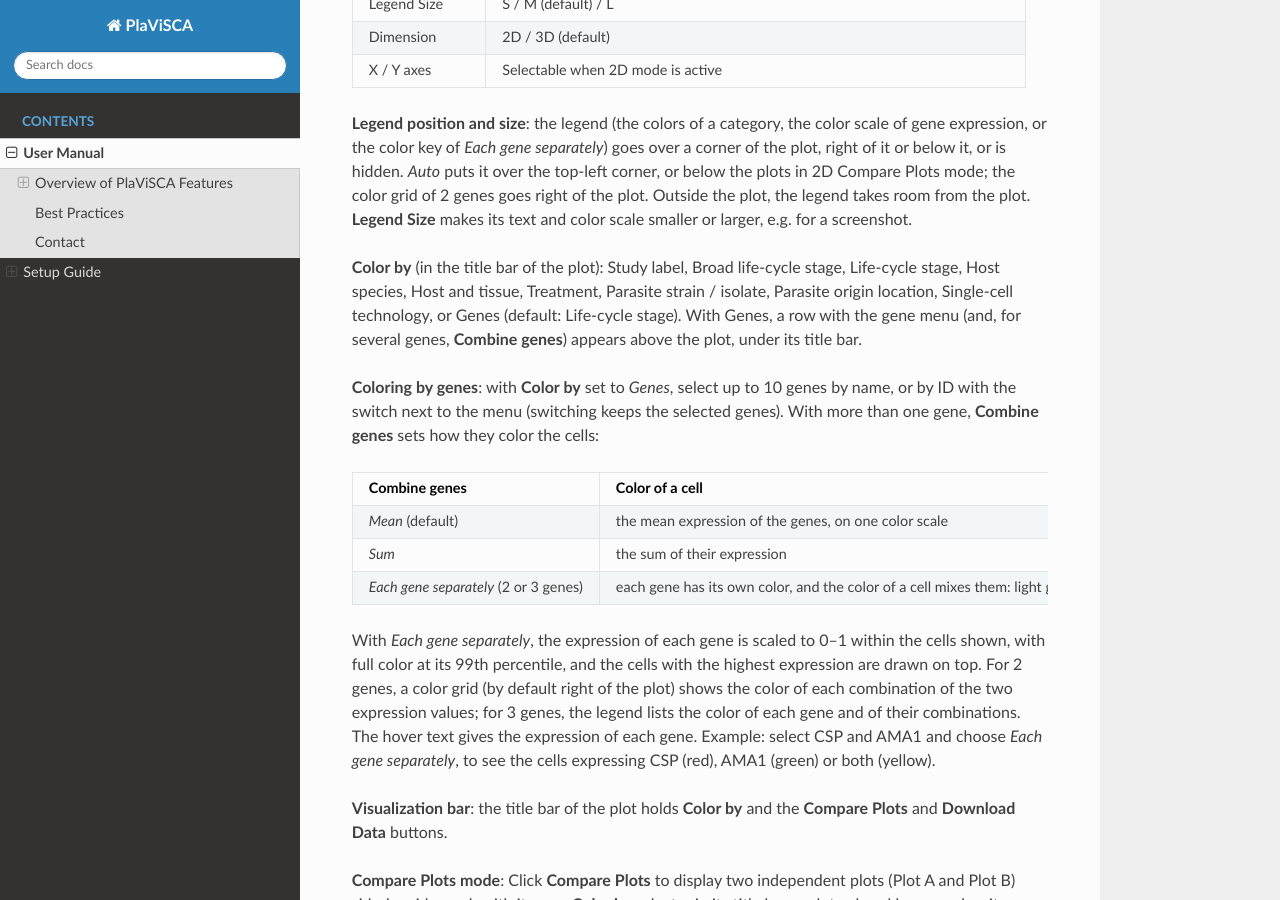
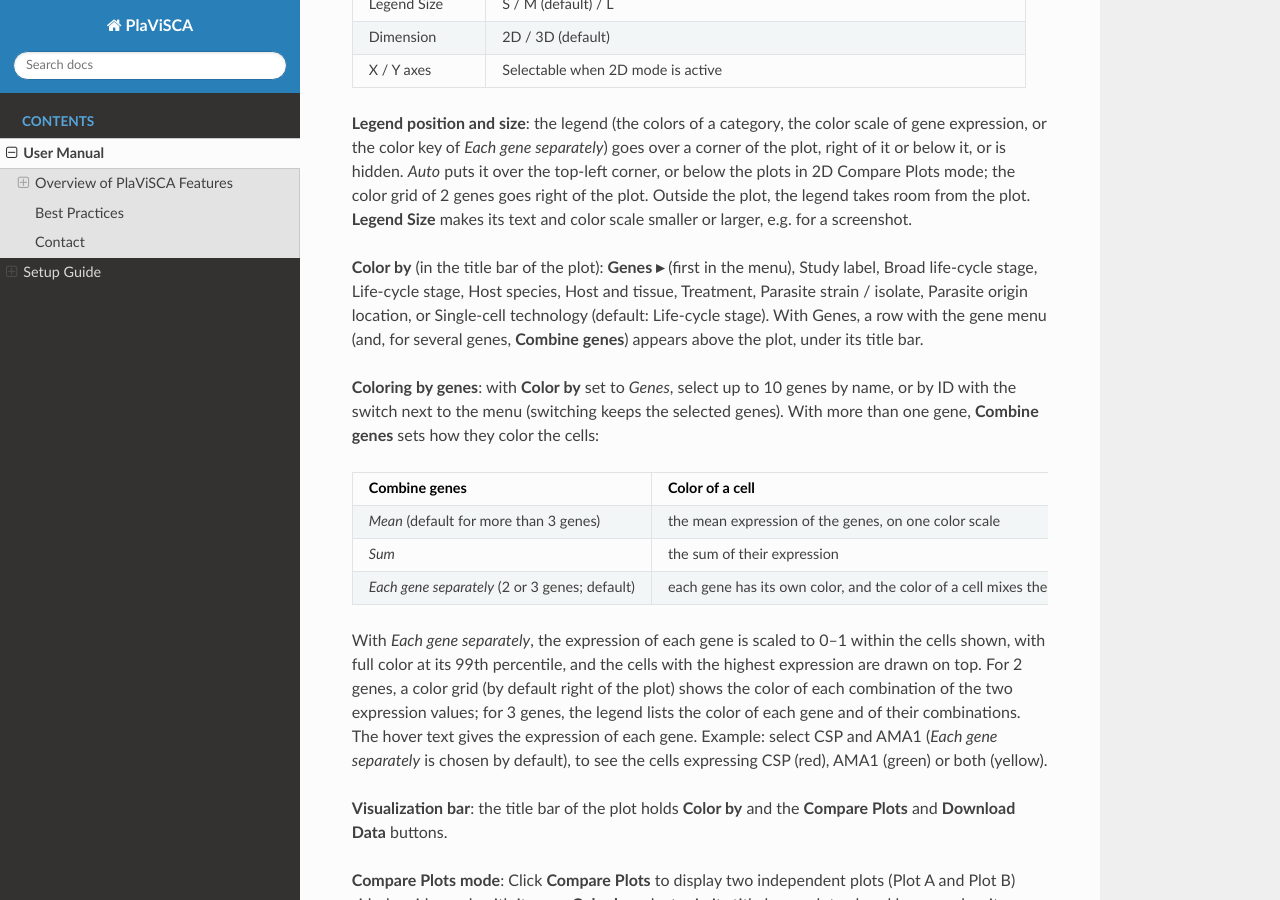
Before and after one commit to baia-ipc/PlaViSCA-app, a Sphinx documentation site: the page built from manual/docs/source/user_manual.md, in a window 1280 px wide and 900 px high, scrolled down 3254 px. Built offline with Sphinx 7.4.7 and the Read the Docs theme 3.1.0, drawn with Linux system fonts in a browser that asks for light colours.

Commit message:
Embeddings: Genes first in Color by, Each gene separately by default
"Genes ▸" is the first choice of the Color by menus, set apart from the
categories (bold, in the primary colour, with a line below), since it
opens the gene menu. Combine genes starts at "Each gene separately"
for 2 or 3 genes, and uses Mean for more.

```diff
--- a/manual/docs/source/user_manual.md
+++ b/manual/docs/source/user_manual.md
@@ -75,17 +75,17 @@ The Embeddings tab offers dimensionality reduction and customizable visualizatio
 
 **Legend position and size**: the legend (the colors of a category, the color scale of gene expression, or the color key of *Each gene separately*) goes over a corner of the plot, right of it or below it, or is hidden. *Auto* puts it over the top-left corner, or below the plots in 2D Compare Plots mode; the color grid of 2 genes goes right of the plot. Outside the plot, the legend takes room from the plot. **Legend Size** makes its text and color scale smaller or larger, e.g. for a screenshot.
 
-**Color by** (in the title bar of the plot): Study label, Broad life-cycle stage, Life-cycle stage, Host species, Host and tissue, Treatment, Parasite strain / isolate, Parasite origin location, Single-cell technology, or Genes (default: Life-cycle stage). With Genes, a row with the gene menu (and, for several genes, **Combine genes**) appears above the plot, under its title bar.
+**Color by** (in the title bar of the plot): **Genes ▸** (first in the menu), Study label, Broad life-cycle stage, Life-cycle stage, Host species, Host and tissue, Treatment, Parasite strain / isolate, Parasite origin location, or Single-cell technology (default: Life-cycle stage). With Genes, a row with the gene menu (and, for several genes, **Combine genes**) appears above the plot, under its title bar.
 
 **Coloring by genes**: with **Color by** set to *Genes*, select up to 10 genes by name, or by ID with the switch next to the menu (switching keeps the selected genes). With more than one gene, **Combine genes** sets how they color the cells:
 
 | Combine genes | Color of a cell |
 |---|---|
-| *Mean* (default) | the mean expression of the genes, on one color scale |
+| *Mean* (default for more than 3 genes) | the mean expression of the genes, on one color scale |
 | *Sum* | the sum of their expression |
-| *Each gene separately* (2 or 3 genes) | each gene has its own color, and the color of a cell mixes them: light grey where no gene is expressed, red for the first gene, green for the second, blue for the third. Co-expression gives mixed colors: red + green = yellow, red + blue = magenta, green + blue = cyan, all three = dark grey |
+| *Each gene separately* (2 or 3 genes; default) | each gene has its own color, and the color of a cell mixes them: light grey where no gene is expressed, red for the first gene, green for the second, blue for the third. Co-expression gives mixed colors: red + green = yellow, red + blue = magenta, green + blue = cyan, all three = dark grey |
 
-With *Each gene separately*, the expression of each gene is scaled to 0–1 within the cells shown, with full color at its 99th percentile, and the cells with the highest expression are drawn on top. For 2 genes, a color grid (by default right of the plot) shows the color of each combination of the two expression values; for 3 genes, the legend lists the color of each gene and of their combinations. The hover text gives the expression of each gene. Example: select CSP and AMA1 and choose *Each gene separately*, to see the cells expressing CSP (red), AMA1 (green) or both (yellow).
+With *Each gene separately*, the expression of each gene is scaled to 0–1 within the cells shown, with full color at its 99th percentile, and the cells with the highest expression are drawn on top. For 2 genes, a color grid (by default right of the plot) shows the color of each combination of the two expression values; for 3 genes, the legend lists the color of each gene and of their combinations. The hover text gives the expression of each gene. Example: select CSP and AMA1 (*Each gene separately* is chosen by default), to see the cells expressing CSP (red), AMA1 (green) or both (yellow).
 
 **Visualization bar**: the title bar of the plot holds **Color by** and the **Compare Plots** and **Download Data** buttons.
 
```
Also changed, not shown: 7 other files.
